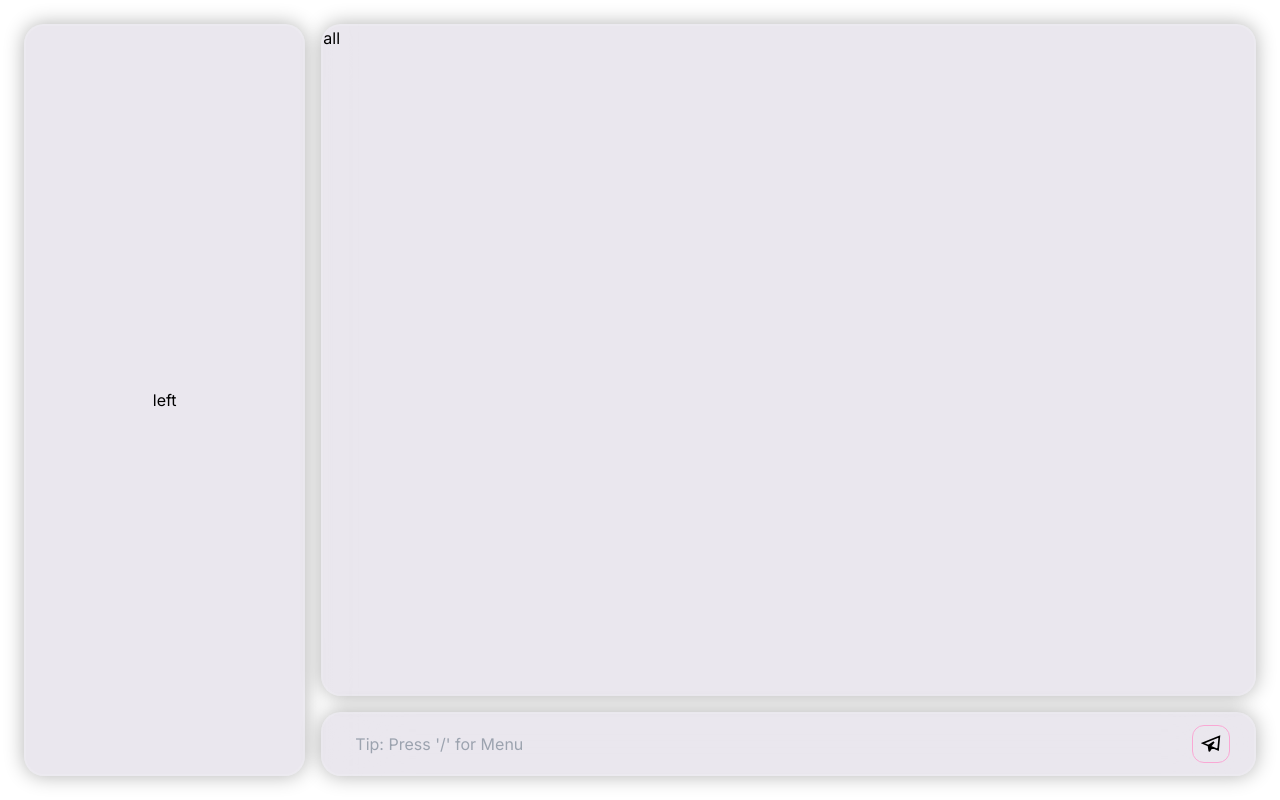
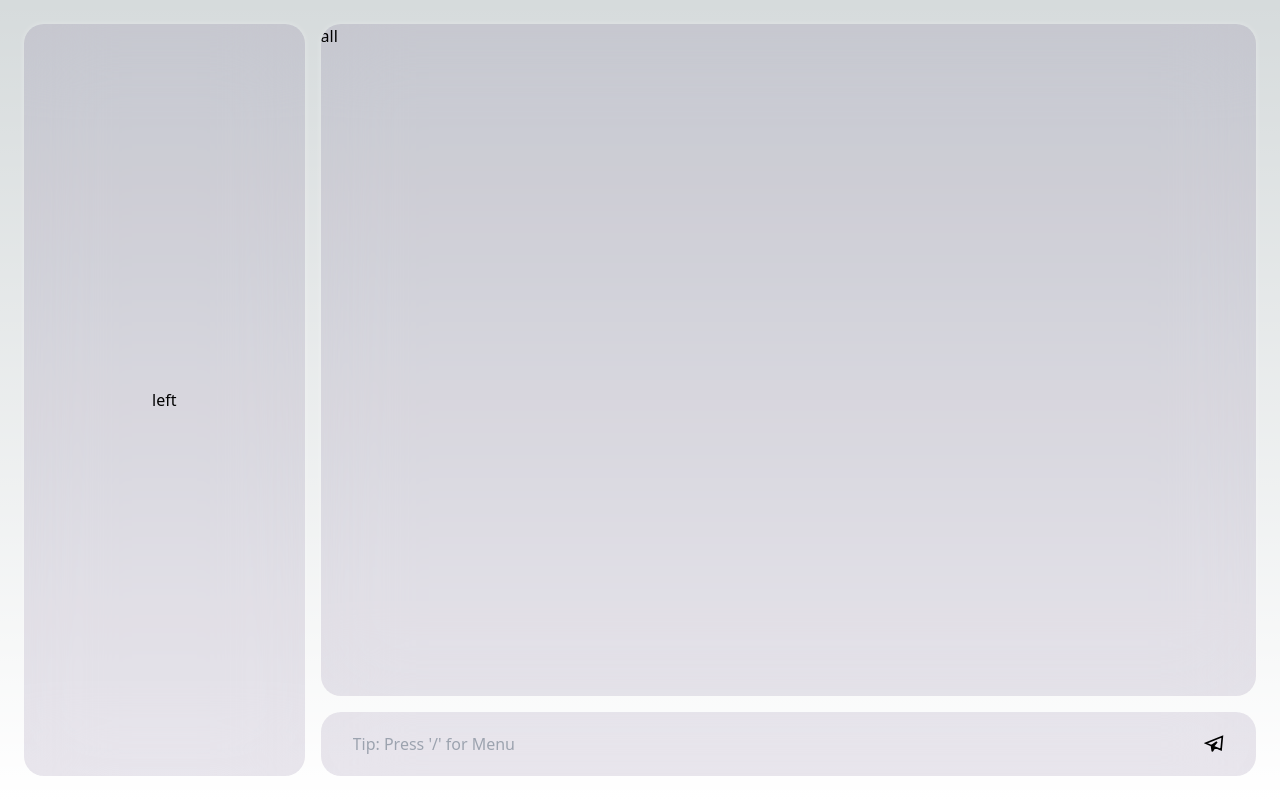
Before and after one commit to thisisamandang/web-portfolio-prompt, a Next.js app: page / in a window 1280 px wide. Built offline with nearby package versions, Linux system fonts and the light colour scheme.

Commit message:
refactor

```diff
--- /dev/null
+++ b/src/app/components/mainSection.tsx
@@ -0,0 +1,25 @@
+import React from 'react'
+import {GrSend} from "react-icons/gr"
+type Props = {}
+
+const MainSection = (props: Props) => {
+  return (
+    <div className="flex flex-col h-[95%] md:h-full  w-full gap-4">
+    <div className="w-full h-auto glassmorphic  relative flex flex-row overflow-hidden grow">
+      all
+    </div>
+    <div className="w-full  glassmorphic rounded-xl  h-16 px-6 flex justify-between items-center">
+      <input
+        placeholder="Tip: Press '/' for Menu "
+        className="outline-none transform bg-transparent p-2 w-[90%] max-lg:w-[80%]"
+      />
+
+      <button className="p-2  rounded-xl">
+        <GrSend className="h-5 w-5" />
+      </button>
+    </div>
+  </div>
+  )
+}
+
+export default MainSection
--- /dev/null
+++ b/src/app/components/sideSection.tsx
@@ -0,0 +1,13 @@
+import React from 'react'
+
+type Props = {}
+
+const SideSection = (props: Props) => {
+  return (
+    <div className="bg-[#35155D] hidden  glassmorphic w-[30%] h-full md:flex md:justify-center md:items-center">
+    left
+  </div>
+  )
+}
+
+export default SideSection
--- a/src/app/globals.css
+++ b/src/app/globals.css
@@ -2,14 +2,25 @@
 @tailwind components;
 @tailwind utilities;
 
+:root {
+  --foreground-rgb: 0, 0, 0;
+  --background-start-rgb: 214, 219, 220;
+  --background-end-rgb: 255, 255, 255;
+}
 
+@media (prefers-color-scheme: dark) {
+  :root {
+    --foreground-rgb: 255, 255, 255;
+    --background-start-rgb: 0, 0, 0;
+    --background-end-rgb: 0, 0, 0;
+  }
+}
 .glassmorphic {
   background-color: rgba(53, 21, 93, 0.1);
-  box-shadow: 0 0 20px rgba(0, 0, 0, 0.3);
+  box-shadow: 0 0 6px rgb(255, 255, 255,0.3);
   border-radius: 20px;
-  border: 2px solid rgba(255, 255, 255, 0.1);
+
   backdrop-filter: blur(40px);
-
 }
 body {
   color: rgb(var(--foreground-rgb));
--- a/src/app/layout.tsx
+++ b/src/app/layout.tsx
@@ -5,8 +5,8 @@ import './globals.css'
 const inter = Inter({ subsets: ['latin'] })
 
 export const metadata: Metadata = {
-  title: 'Create Next App',
-  description: 'Generated by create next app',
+  title: 'Aman Dang',
+  description: 'A product-motivated software engineer from India',
 }
 
 export default function RootLayout({
@@ -16,7 +16,7 @@ export default function RootLayout({
 }) {
   return (
     <html lang="en">
-      <body className={inter.className}>{children}</body>
+      <body >{children}</body>
     </html>
 
   )
--- a/src/app/page.tsx
+++ b/src/app/page.tsx
@@ -1,30 +1,13 @@
 import Image from "next/image";
-import { GrSend } from "react-icons/gr";
-
+import MainSection from "@/components/mainSection";
+import SideSection from "@/components/sideSection";
 export default function Home() {
   return (
     <div className="h-screen w-screen flex p-6 justify-center items-center">
       <div className="flex w-full h-full gap-4 justify-center items-center">
-        <div className="bg-[#35155D] glassmorphic w-[30%] h-full flex justify-center items-center">
-          left
-        </div>
-        <div className="flex flex-col  h-full w-full gap-4">
-          <div className="w-full h-auto glassmorphic relative flex flex-row overflow-hidden grow">
-            all
-          </div>
-          <div className="w-full border glassmorphic rounded-xl border-pink-300 h-16 px-6 flex justify-between items-center">
-            <input
-              placeholder="Tip: Press '/' for Menu "
-              className="outline-none transform bg-transparent p-2 w-[90%] max-lg:w-[80%]"
-            />
-
-            <button className="p-2 border border-pink-300 rounded-xl">
-              <GrSend className="h-5 w-5" />
-            </button>
-          </div>
-        </div>
+        <SideSection />
+        <MainSection />
       </div>
-      {/* <div>bottom text bar</div> */}
     </div>
   );
 }
--- a/tsconfig.json
+++ b/tsconfig.json
@@ -19,7 +19,8 @@
       }
     ],
     "paths": {
-      "@/*": ["./src/*"]
+      "@/*": ["./src/*"],
+      "@/components/*":["./src/app/components/*"]
     }
   },
   "include": ["next-env.d.ts", "**/*.ts", "**/*.tsx", ".next/types/**/*.ts"],
```
